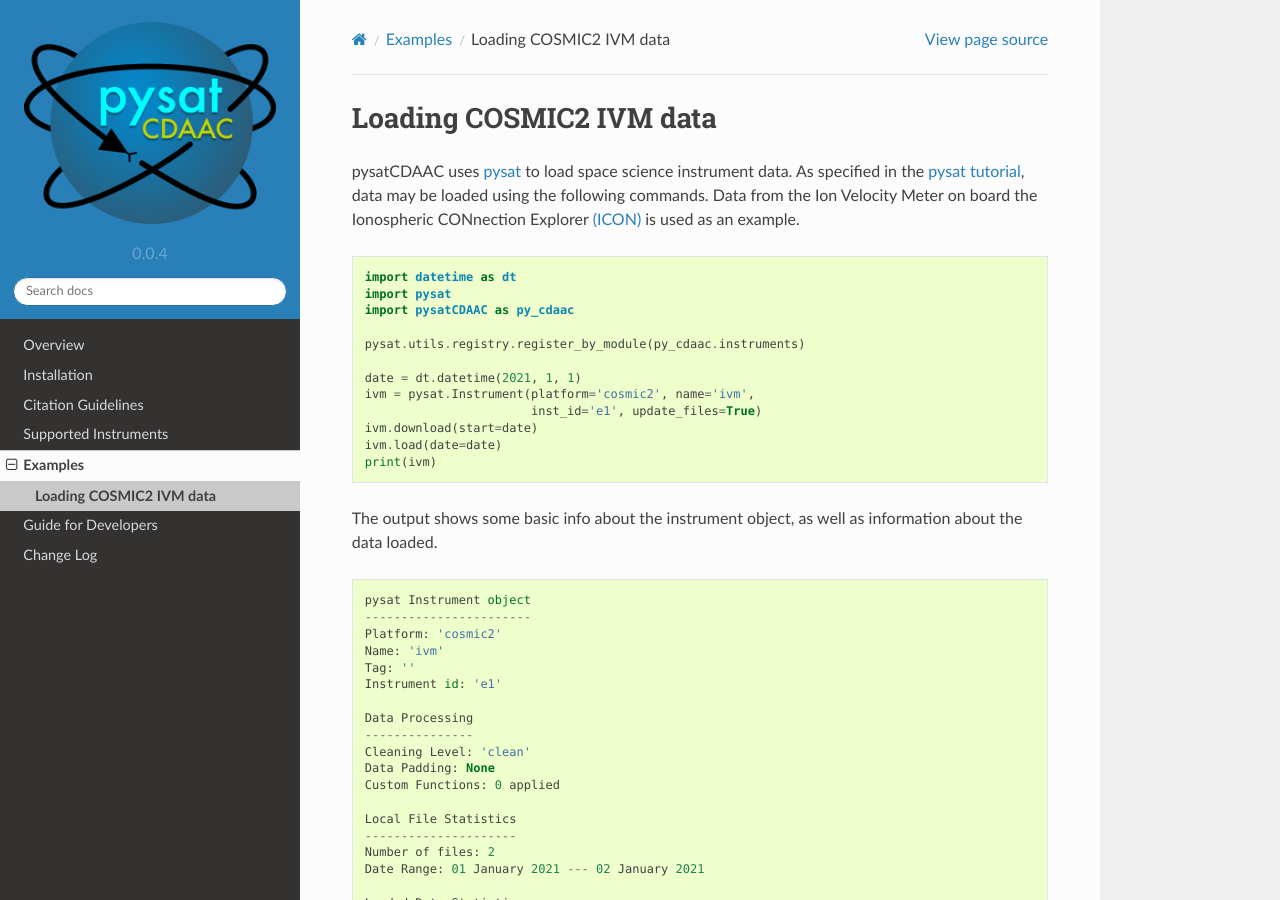
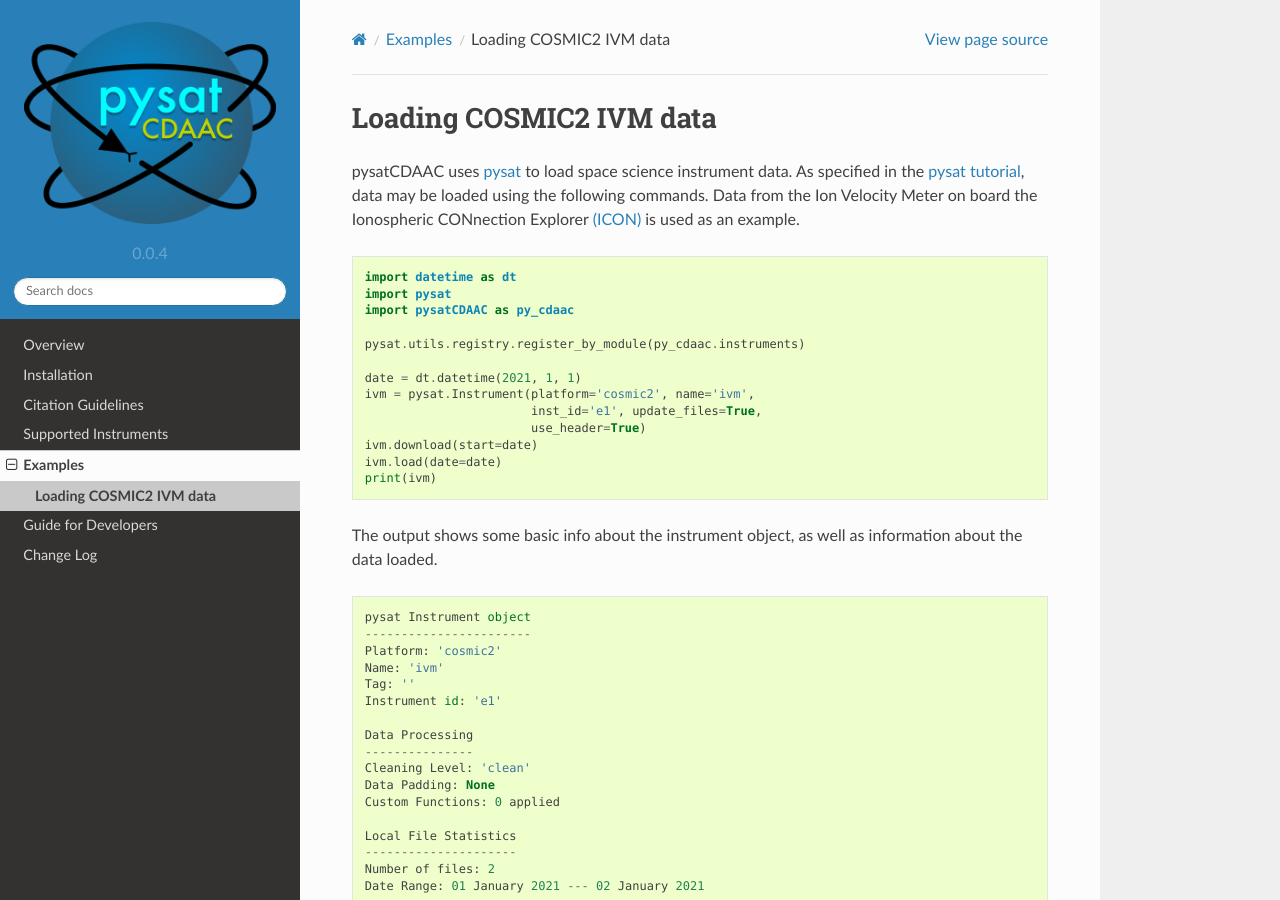
Before and after one commit to pysat/pysatCDAAC, a Sphinx documentation site: the page built from docs/examples/ex_init.rst, in a window 1280 px wide and 900 px high. Built offline with Sphinx 7.4.7 and the Read the Docs theme 2.0.0, drawn with Linux system fonts in a browser that asks for light colours.

Commit message:
Update docs/examples/ex_init.rst

```diff
--- a/docs/examples/ex_init.rst
+++ b/docs/examples/ex_init.rst
@@ -18,7 +18,8 @@ Meter on board the Ionospheric CONnection Explorer `(ICON) <https://www.nasa.gov
 
    date = dt.datetime(2021, 1, 1)
    ivm = pysat.Instrument(platform='cosmic2', name='ivm',
-                          inst_id='e1', update_files=True)
+                          inst_id='e1', update_files=True,
+                          use_header=True)
    ivm.download(start=date)
    ivm.load(date=date)
    print(ivm)
```
